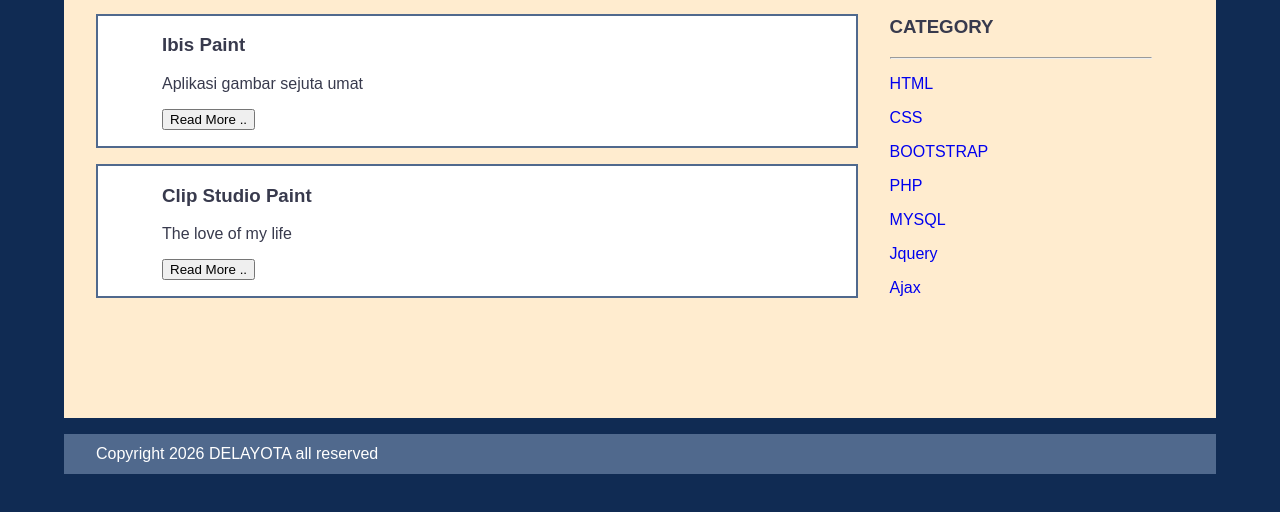
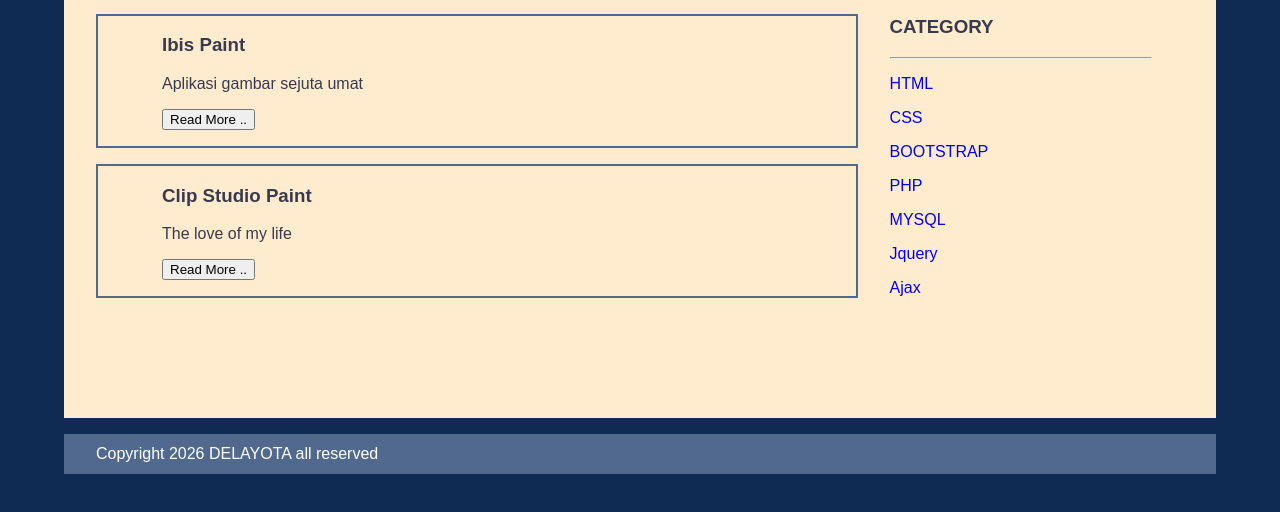
Before and after one commit to Kaleeyyy/webkaleey, a plain HTML site: page index.html in a window 1280 px wide. Shown: the part 194-706 px from the top of the page. Drawn offline with Linux system fonts and the light colour scheme.

Commit message:
Update style.css

```diff
--- a/style.css
+++ b/style.css
@@ -58,7 +58,7 @@
     padding-bottom:1pc;
     padding-left:2pc;
     padding-right:2pc;
-    background:#fff;
+    background:#ffeccf;
 }
 .kiri{
     width:70%;
```
